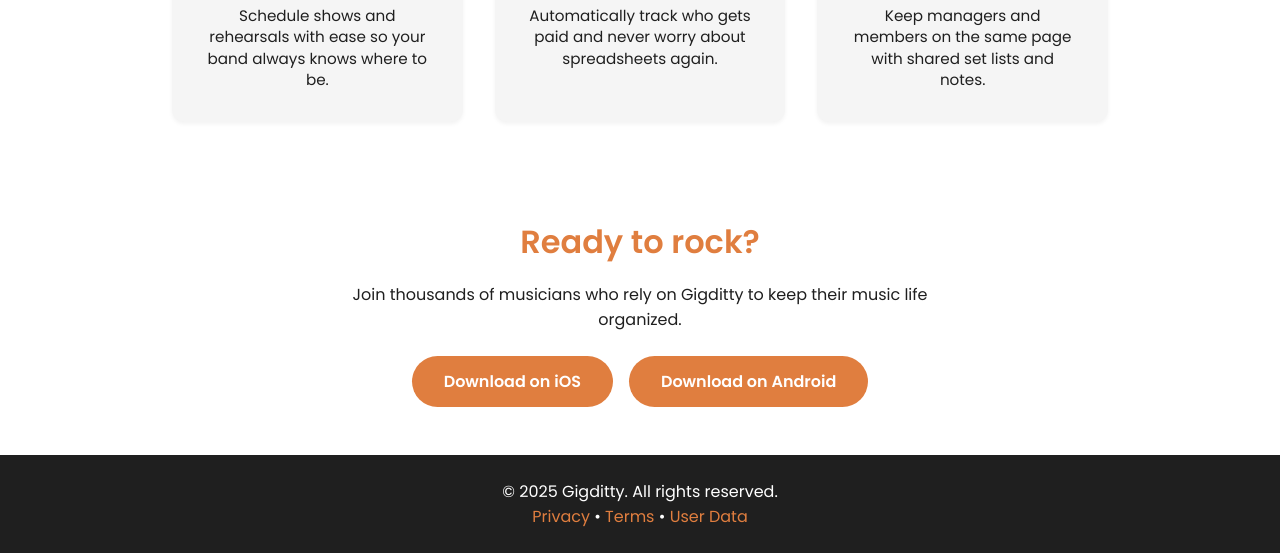
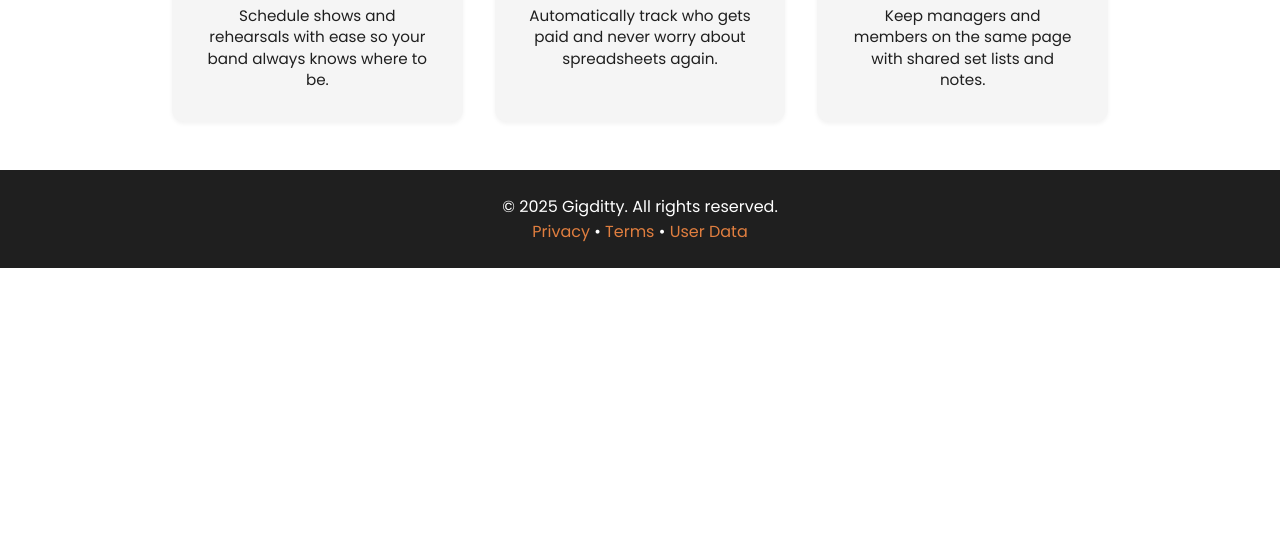
Before and after one commit to gigditty/gigditty-site, a plain HTML site: page sales.html in a window 1280 px wide. Shown: the part 639-1192 px from the top of the page. After the commit the page ends 907 px from the top, so only its background shows below. Drawn offline with Linux system fonts and the light colour scheme; no server answers.

Commit message:
Update sales.html

```diff
--- a/sales.html
+++ b/sales.html
@@ -190,15 +190,6 @@
     </div>
   </section>
 
-  <section class="cta-final">
-    <h2 style="font-size:2rem; color:var(--primary); margin-bottom:1rem;">Ready to rock?</h2>
-    <p style="max-width:640px; margin:0 auto 1.5rem;">Join thousands of musicians who rely on Gigditty to keep their music life organized.</p>
-    <div class="cta-buttons">
-      <a href="https://apps.apple.com/us/app/gigditty/id6743448372" class="cta-button" target="_blank" rel="noopener">Download on iOS</a>
-      <a href="android.html" class="cta-button">Download on Android</a>
-    </div>
-  </section>
-
   <footer>
     © <span id="year"></span> Gigditty. All rights reserved.<br />
     <a href="privacy.html">Privacy</a> •
```
